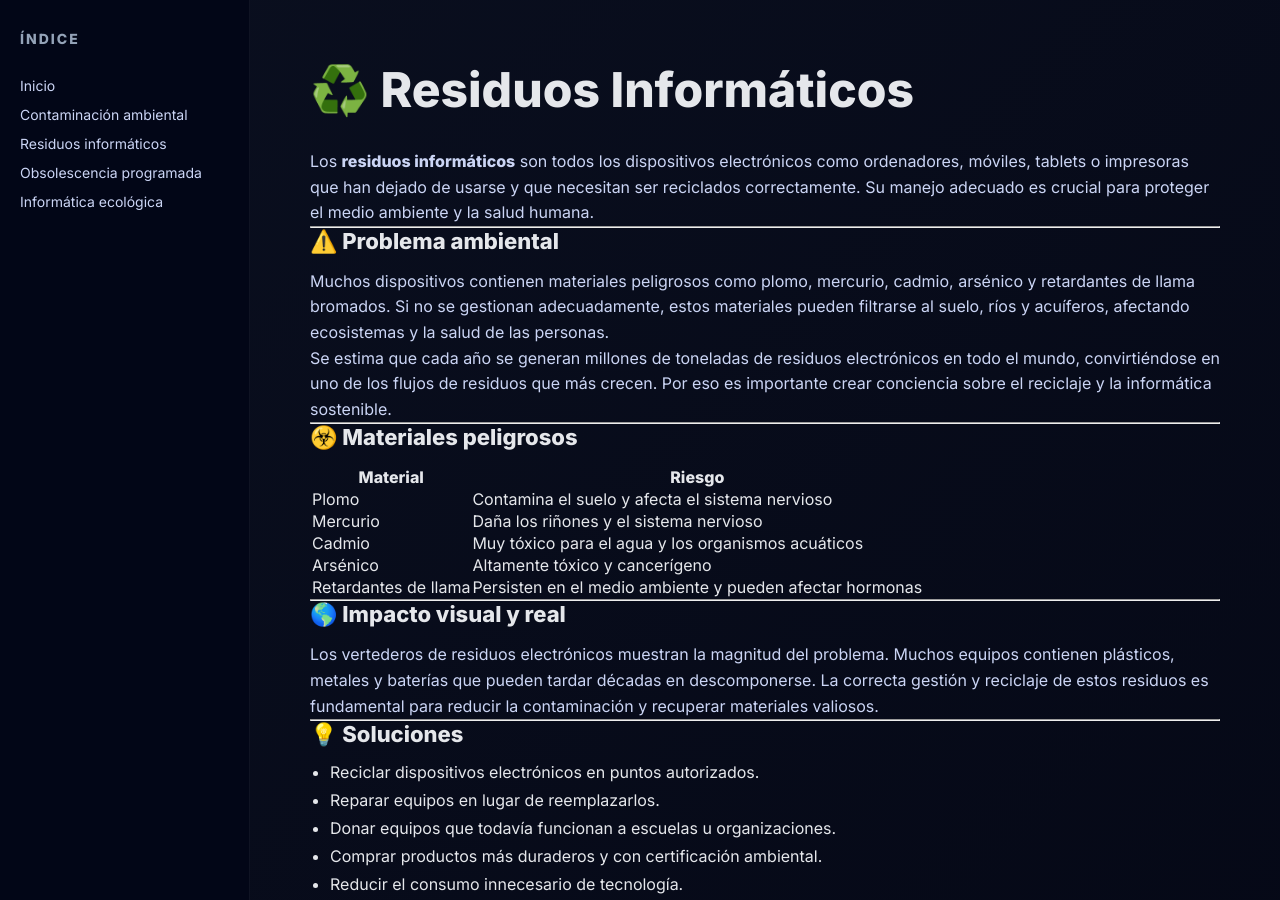
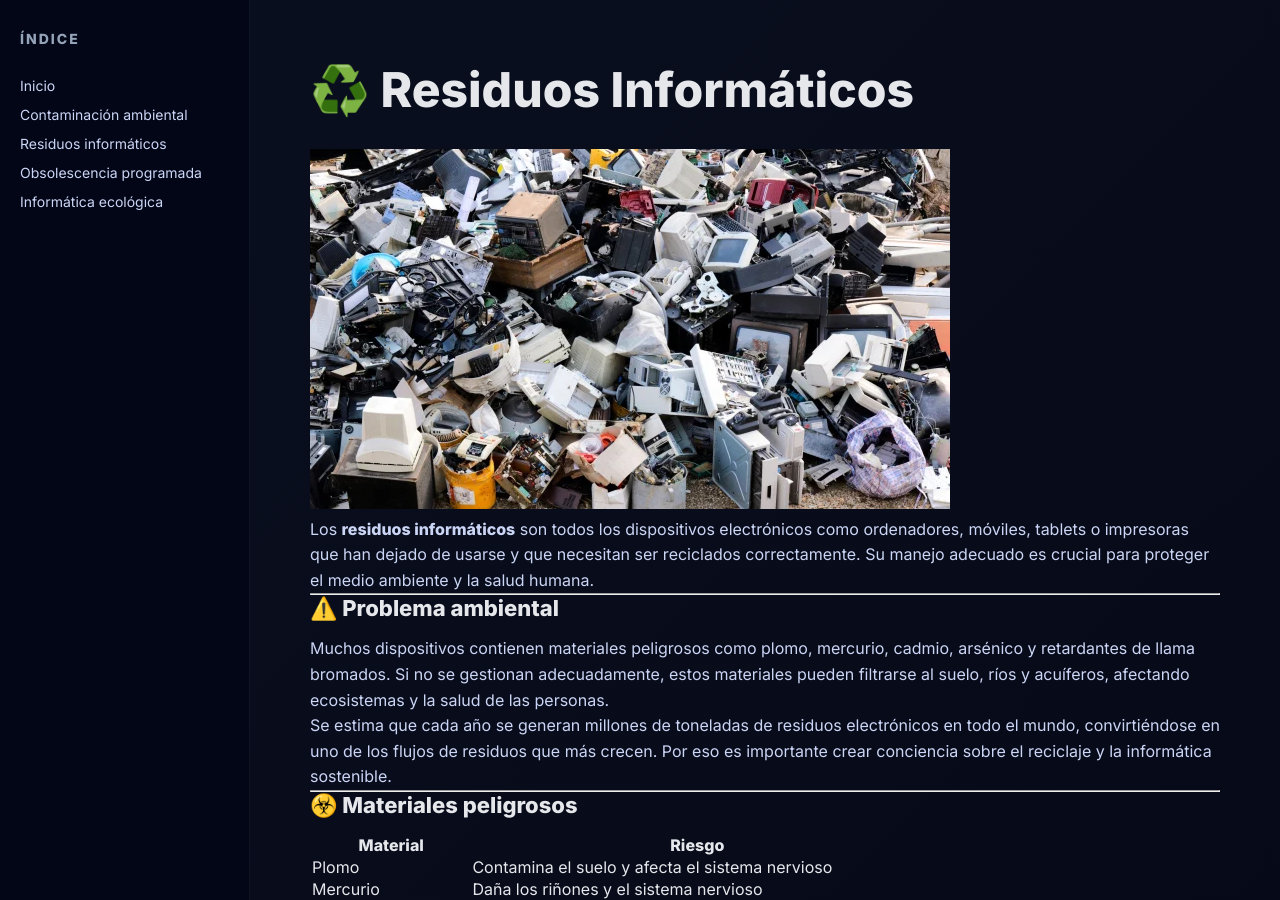
Before and after one commit to glizzlyy/informatica-ambiental, a Jekyll site: the page built from residuos.md, in a window 1280 px wide and 900 px high. Built offline with Jekyll 4.4.1, drawn with Linux system fonts in a browser that asks for light colours.

Commit message:
Update residuos.md

```diff
--- a/residuos.md
+++ b/residuos.md
@@ -4,6 +4,8 @@ title: ♻️ Residuos Informáticos
 ---
 
 # ♻️ Residuos Informáticos
+
+![Residuos electrónicos](img/residuos.jpg)
 
 Los **residuos informáticos** son todos los dispositivos electrónicos como ordenadores, móviles, tablets o impresoras que han dejado de usarse y que necesitan ser reciclados correctamente. Su manejo adecuado es crucial para proteger el medio ambiente y la salud humana.
 
```
